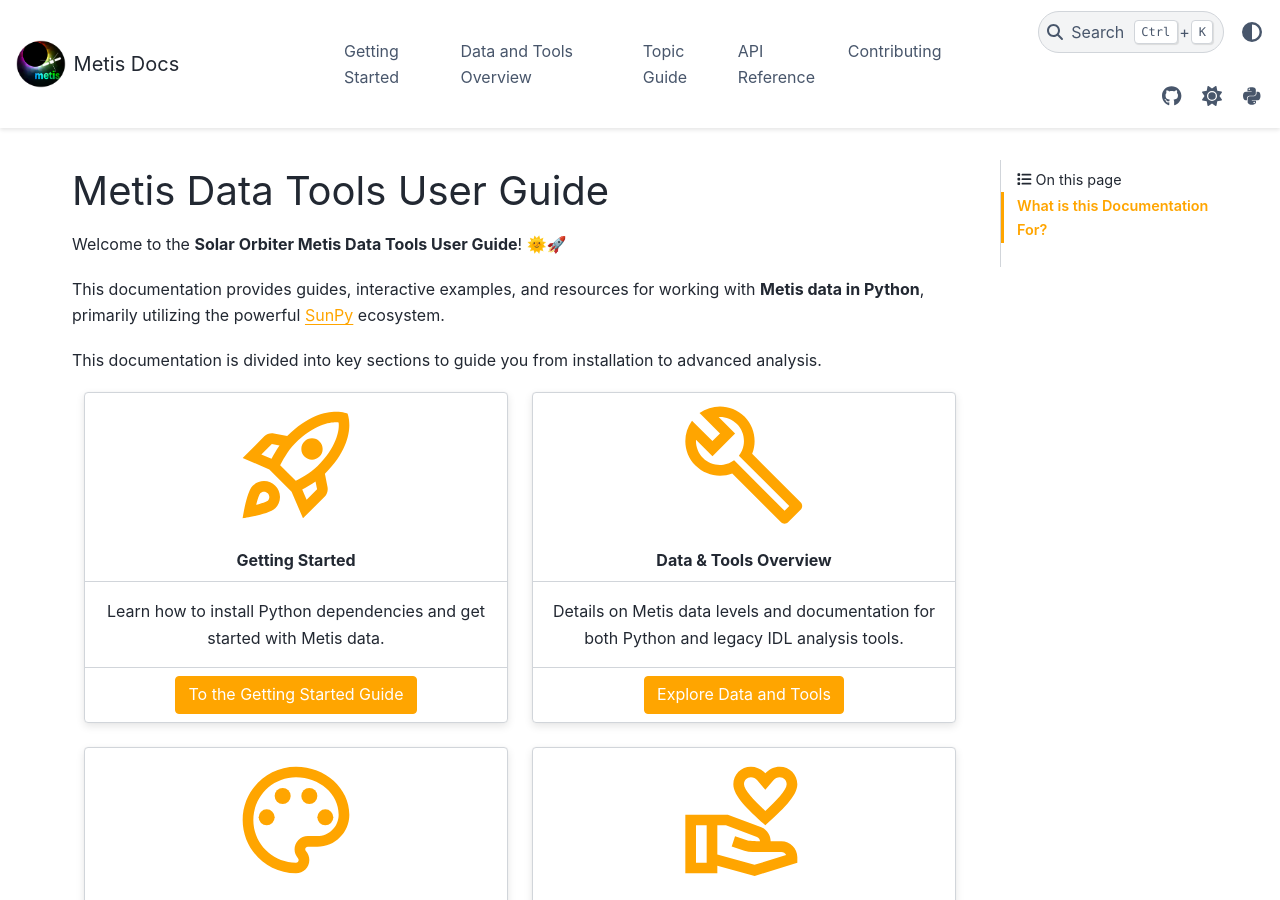
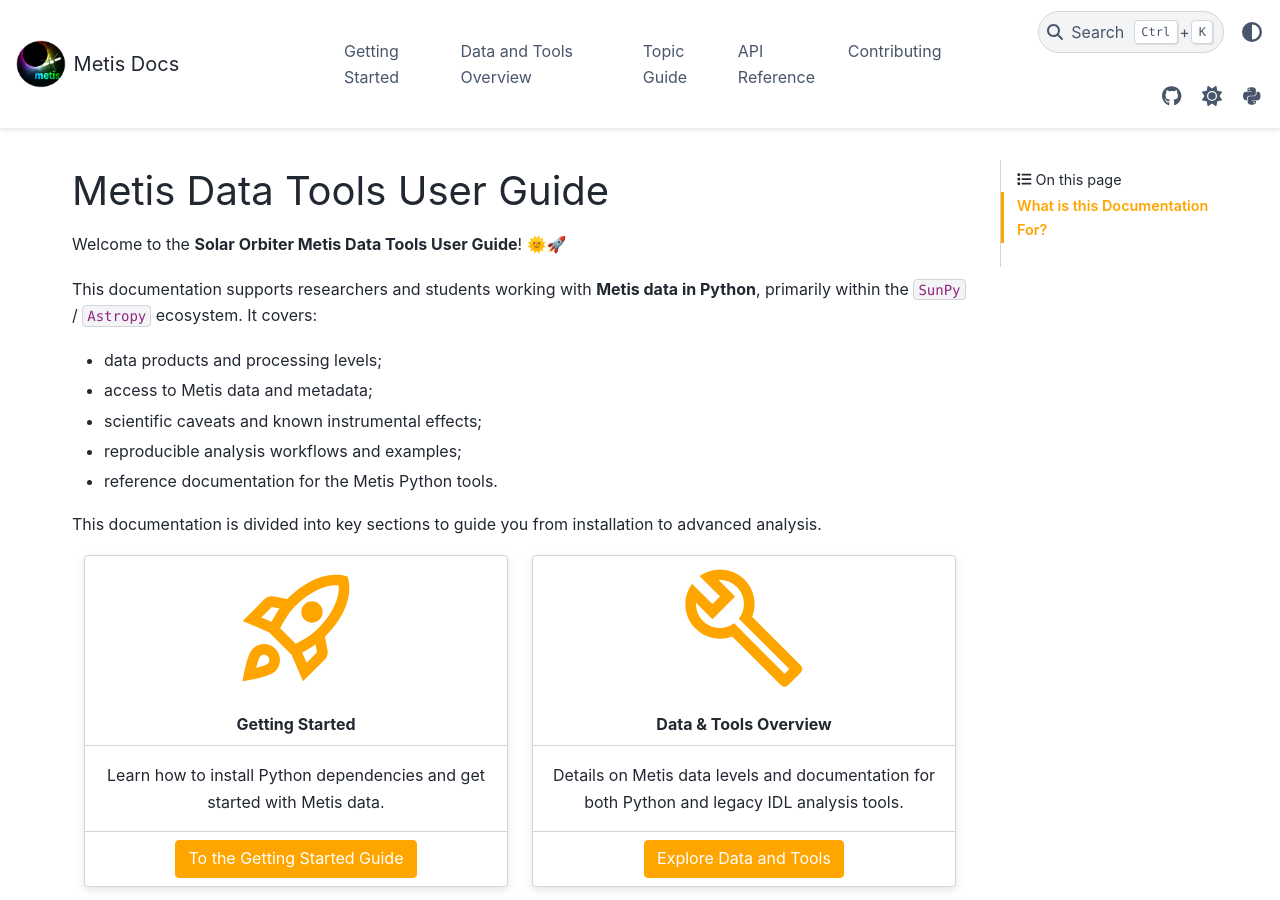
Before and after one commit to gjerse/metis-docs, a Sphinx documentation site: the page built from source/index.rst, in a window 1280 px wide and 900 px high. Built offline with Sphinx 7.4.7 and the PyData theme 0.15.4, drawn with Linux system fonts in a browser that asks for light colours; pages that are not in the unit, such as notebooks, are missing from menus.

Commit message:
Update landing page

```diff
--- a/source/index.rst
+++ b/source/index.rst
@@ -6,9 +6,14 @@ Metis Data Tools User Guide
 ====================================
 Welcome to the **Solar Orbiter Metis Data Tools User Guide**! 🌞🚀
 
-This documentation provides guides, interactive examples, and resources
-for working with **Metis data in Python**, primarily utilizing the powerful
-`SunPy <https://sunpy.org>`__ ecosystem.
+This documentation supports researchers and students working with **Metis data in Python**,
+primarily within the ``SunPy`` / ``Astropy`` ecosystem. It covers:
+
+- data products and processing levels;
+- access to Metis data and metadata;
+- scientific caveats and known instrumental effects;
+- reproducible analysis workflows and examples;
+- reference documentation for the Metis Python tools.
 
 
 This documentation is divided into key sections to guide you from installation to advanced analysis.
```
